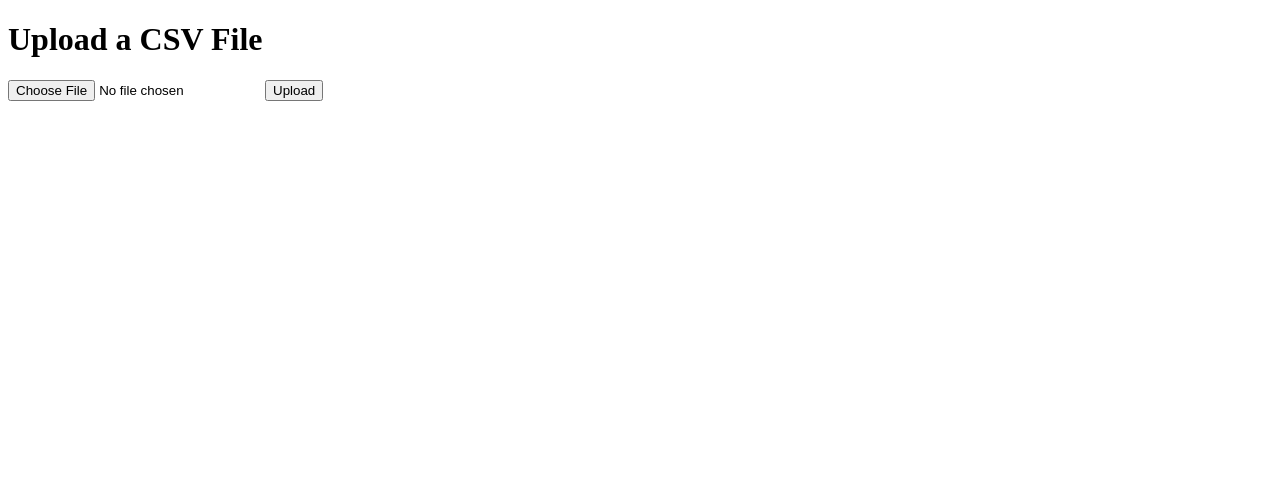
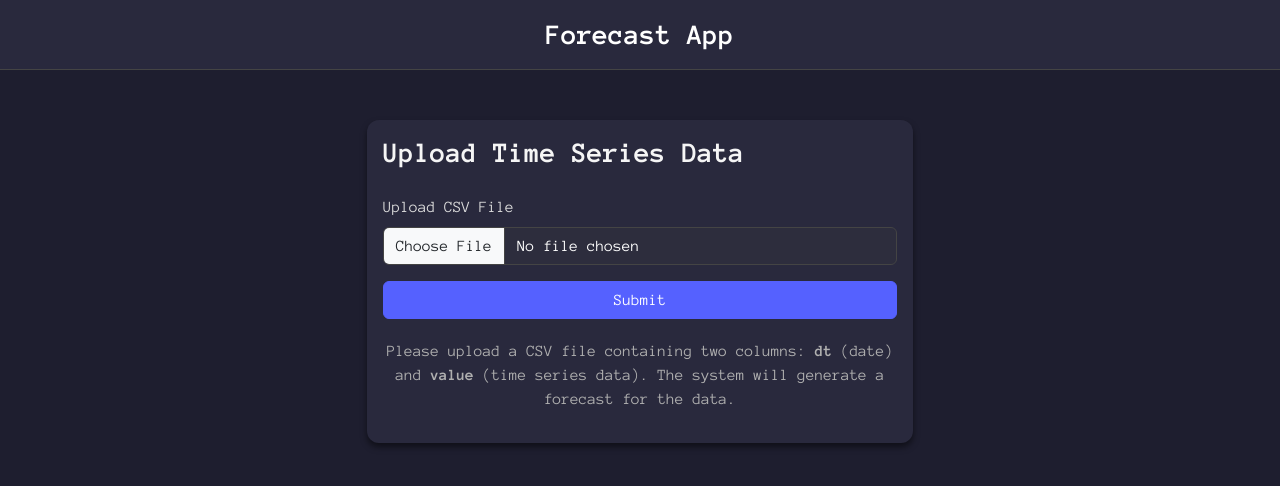
Before and after one commit to vidulk/forecast_web, a Flask app: page / in a window 1280 px wide. Shown: the top 486 px of the page. Run offline with Flask 3, Linux system fonts and the light colour scheme; some libraries are stand-ins or nearby versions.

Commit message:
UI update font

```diff
--- a/templates/upload.html
+++ b/templates/upload.html
@@ -1,13 +1,107 @@
 <!DOCTYPE html>
-<html>
+<html lang="en">
 <head>
-    <title>Upload CSV</title>
+    <meta charset="UTF-8">
+    <meta name="viewport" content="width=device-width, initial-scale=1.0">
+    <title>Time Series Forecast</title>
+    <!-- Google Fonts -->
+    <link rel="preconnect" href="https://fonts.googleapis.com">
+    <link rel="preconnect" href="https://fonts.gstatic.com" crossorigin>
+    <link href="https://fonts.googleapis.com/css2?family=Anonymous+Pro:ital,wght@0,400;0,700;1,400;1,700&display=swap" rel="stylesheet">
+    <!-- Bootstrap CSS -->
+    <link href="https://cdn.jsdelivr.net/npm/bootstrap@5.3.1/dist/css/bootstrap.min.css" rel="stylesheet">
+    <!-- Custom Styles -->
+    <style>
+        body {
+            background-color: #1e1e2f;
+            color: #dcdcdc;
+            font-family: 'Anonymous Pro', serif;
+        }
+        .container {
+            margin-top: 50px;
+        }
+        .card {
+            background-color: #29293d;
+            border: none;
+            border-radius: 12px;
+            box-shadow: 0 4px 6px rgba(0, 0, 0, 0.5);
+        }
+        h4.card-title {
+            font-weight: 700;
+            font-size: 1.8rem;
+            color: #f5f5f5;
+        }
+        .btn-primary {
+            background-color: #5561ff;
+            border-color: #5561ff;
+        }
+        .btn-primary:hover {
+            background-color: #3b47cc;
+            border-color: #3b47cc;
+        }
+        nav {
+            background-color: #29293d;
+            border-bottom: 1px solid #444;
+        }
+        nav .navbar-brand {
+            font-family: 'Anonymous Pro', serif;
+            font-size: 1.8rem;
+            font-weight: bold;
+            color: #ffffff !important;
+            margin: 0 auto;
+            text-align: center;
+            display: block;
+            width: 100%;
+        }
+        label {
+            color: #dcdcdc;
+        }
+        .form-control {
+            background-color: #2d2d3d;
+            color: #ffffff;
+            border: 1px solid #444;
+        }
+        .form-control:focus {
+            background-color: #2d2d3d;
+            color: #ffffff;
+            border-color: #5561ff;
+            box-shadow: 0 0 0 0.2rem rgba(85, 97, 255, 0.25);
+        }
+        .instructions {
+            margin-top: 20px;
+            text-align: center;
+            font-size: 1rem;
+            color: #b0b0b0;
+        }
+    </style>
 </head>
 <body>
-    <h1>Upload a CSV File</h1>
-    <form action="/upload" method="post" enctype="multipart/form-data">
-        <input type="file" name="file" required>
-        <button type="submit">Upload</button>
-    </form>
+    <nav class="navbar navbar-light">
+        <a class="navbar-brand" href="#">Forecast App</a>
+    </nav>
+    <div class="container">
+        <div class="row justify-content-center">
+            <div class="col-md-6">
+                <div class="card">
+                    <div class="card-body">
+                        <h4 class="card-title mb-4">Upload Time Series Data</h4>
+                        <form action="/upload" method="POST" enctype="multipart/form-data">
+                            <div class="mb-3">
+                                <label for="file" class="form-label">Upload CSV File</label>
+                                <input type="file" class="form-control" id="file" name="file" required>
+                            </div>
+                            <button type="submit" class="btn btn-primary w-100">Submit</button>
+                        </form>
+                        <p class="instructions">
+                            Please upload a CSV file containing two columns: <strong>dt</strong> (date) and <strong>value</strong> (time series data).
+                            The system will generate a forecast for the data.
+                        </p>
+                    </div>
+                </div>
+            </div>
+        </div>
+    </div>
+    <!-- Bootstrap JS (Optional for interactive components) -->
+    <script src="https://cdn.jsdelivr.net/npm/bootstrap@5.3.1/dist/js/bootstrap.bundle.min.js"></script>
 </body>
 </html>
```
